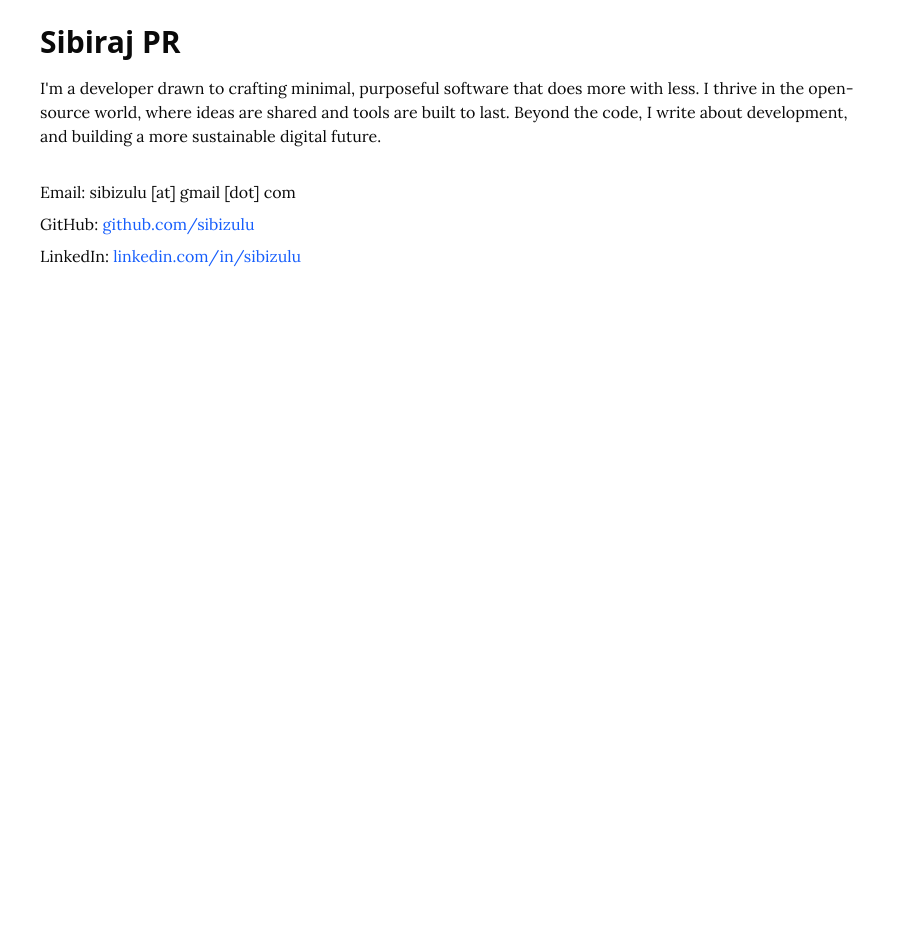
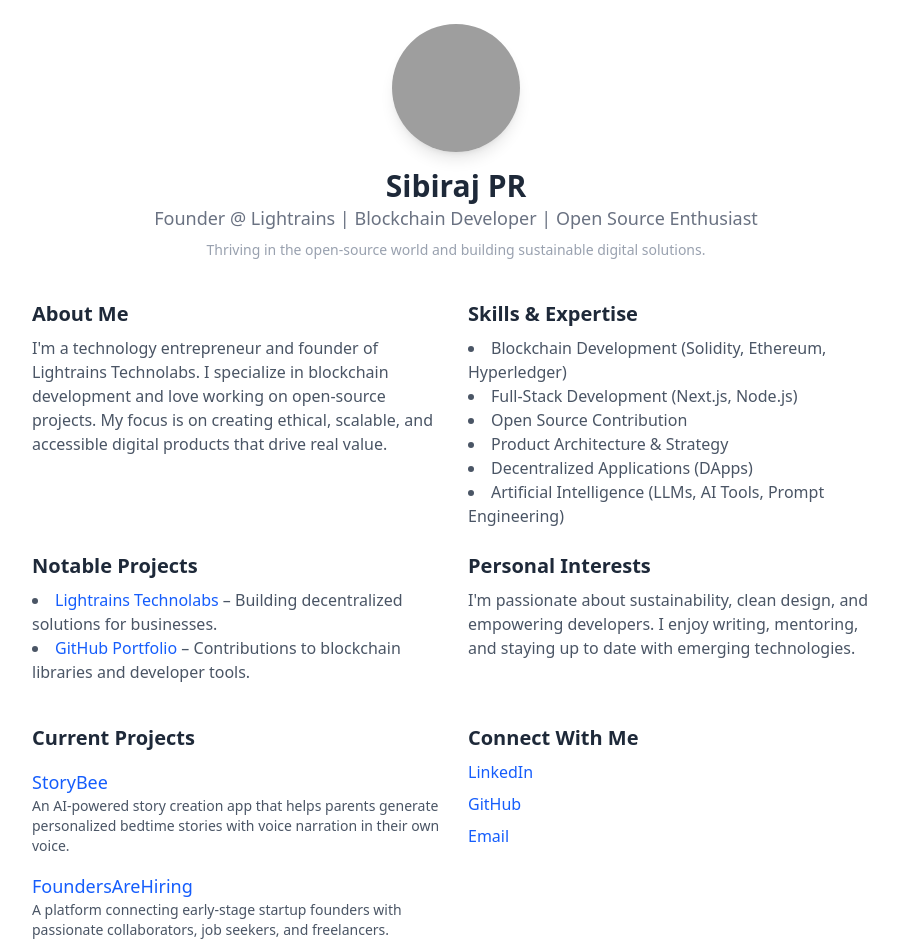
Before and after one commit to sibizulu/sibiraj.in, a Next.js app: page / in a window 1280 px wide. Shown: the top 952 px of the page, without its empty margins (184-1082 px from the left). Before the commit the page ends 800 px from the top, so only its background shows below. Built offline with nearby package versions, Linux system fonts and the light colour scheme; grey boxes are pictures that could not be loaded.

Commit message:
Adding profile data

```diff
--- a/app/page.tsx
+++ b/app/page.tsx
@@ -1,44 +1,6 @@
-import Link from "next/link";
+import Link from 'next/link'
+import Profile from '@/components/user/profile'
 
 export default function Home() {
-  return (
-    <div className="w-full px-4 sm:px-6 md:px-8 py-6 mx-auto max-w-full md:max-w-3xl lg:max-w-4xl">
-      <h2 className="text-xl md:text-2xl lg:text-3xl font-bold mb-4">
-        Sibiraj PR
-      </h2>
-
-      <p className="font-lora text-sm md:text-base mb-4">
-        I'm a developer drawn to crafting minimal, purposeful software that does
-        more with less. I thrive in the open-source world, where ideas are
-        shared and tools are built to last. Beyond the code, I write about
-        development, and building a more sustainable digital future.
-      </p>
-
-      <div className="font-lora text-sm md:text-base space-y-2 mt-8">
-        <p>Email: sibizulu [at] gmail [dot] com</p>
-        <p>
-          GitHub:{" "}
-          <a
-            href="https://github.com/sibizulu"
-            className="text-blue-600 hover:underline"
-            target="_blank"
-            rel="noopener noreferrer"
-          >
-            github.com/sibizulu
-          </a>
-        </p>
-        <p>
-          LinkedIn:{" "}
-          <a
-            href="https://linkedin.com/in/sibizulu"
-            className="text-blue-600 hover:underline"
-            target="_blank"
-            rel="noopener noreferrer"
-          >
-            linkedin.com/in/sibizulu
-          </a>
-        </p>
-      </div>
-    </div>
-  );
+  return <Profile />
 }
--- /dev/null
+++ b/components/user/profile.jsx
@@ -0,0 +1,98 @@
+import profileData from '@/data/profile.json'
+
+export default function Profile() {
+  return (
+    <section className="max-w-4xl mx-auto p-6 text-gray-800">
+      <div className="text-center mb-10">
+        <img
+          src={profileData.image}
+          alt={profileData.name}
+          className="w-32 h-32 mx-auto rounded-full shadow-lg mb-4"
+        />
+        <h1 className="text-3xl font-bold">{profileData.name}</h1>
+        <p className="text-lg text-gray-500">{profileData.title}</p>
+        <p className="text-sm mt-2 text-gray-400">{profileData.tagline}</p>
+      </div>
+
+      <div className="grid md:grid-cols-2 gap-6">
+        <div>
+          <h2 className="text-xl font-semibold mb-2">About Me</h2>
+          <p className="text-gray-600">{profileData.about}</p>
+        </div>
+
+        <div>
+          <h2 className="text-xl font-semibold mb-2">Skills & Expertise</h2>
+          <ul className="list-disc list-inside text-gray-600">
+            {profileData.skills.map((skill, index) => (
+              <li key={index}>{skill}</li>
+            ))}
+          </ul>
+        </div>
+
+        <div>
+          <h2 className="text-xl font-semibold mb-2">Notable Projects</h2>
+          <ul className="list-disc list-inside text-gray-600">
+            {profileData.projects.map((project, index) => (
+              <li key={index}>
+                <a
+                  href={project.link}
+                  className="text-blue-600 hover:underline"
+                  target="_blank">
+                  {project.name}
+                </a>{' '}
+                – {project.description}
+              </li>
+            ))}
+          </ul>
+        </div>
+
+        <div>
+          <h2 className="text-xl font-semibold mb-2">Personal Interests</h2>
+          <p className="text-gray-600">{profileData.interests}</p>
+        </div>
+      </div>
+
+      <div className="mt-10 grid md:grid-cols-2 gap-6">
+        {profileData.currentProjects &&
+          profileData.currentProjects.length > 0 && (
+            <div>
+              <h2 className="text-xl font-semibold mb-4">Current Projects</h2>
+              <ul className="space-y-4 text-gray-700">
+                {profileData.currentProjects.map((project, index) => (
+                  <li key={index}>
+                    <h3 className="font-medium text-lg">
+                      <a
+                        href={project.link}
+                        target="_blank"
+                        className="text-blue-600 hover:underline">
+                        {project.name}
+                      </a>
+                    </h3>
+                    <p className="text-sm text-gray-600">
+                      {project.description}
+                    </p>
+                  </li>
+                ))}
+              </ul>
+            </div>
+          )}
+
+        <div>
+          <h2 className="text-xl font-semibold mb-2">Connect With Me</h2>
+          <ul className="space-y-2 text-blue-600">
+            {profileData.socials.map((social, index) => (
+              <li key={index}>
+                <a
+                  href={social.link}
+                  target="_blank"
+                  className="hover:underline">
+                  {social.label}
+                </a>
+              </li>
+            ))}
+          </ul>
+        </div>
+      </div>
+    </section>
+  )
+}
--- /dev/null
+++ b/data/profile.json
@@ -0,0 +1,54 @@
+{
+  "name": "Sibiraj PR",
+  "title": "Founder @ Lightrains | Blockchain Developer | Open Source Enthusiast",
+  "tagline": "Thriving in the open-source world and building sustainable digital solutions.",
+  "image": "/profile.jpeg",
+  "about": "I'm a technology entrepreneur and founder of Lightrains Technolabs. I specialize in blockchain development and love working on open-source projects. My focus is on creating ethical, scalable, and accessible digital products that drive real value.",
+  "skills": [
+    "Blockchain Development (Solidity, Ethereum, Hyperledger)",
+    "Full-Stack Development (Next.js, Node.js)",
+    "Open Source Contribution",
+    "Product Architecture & Strategy",
+    "Decentralized Applications (DApps)",
+    "Artificial Intelligence (LLMs, AI Tools, Prompt Engineering)"
+  ],
+  "projects": [
+    {
+      "name": "Lightrains Technolabs",
+      "description": "Building decentralized solutions for businesses.",
+      "link": "https://lightrains.com"
+    },
+    {
+      "name": "GitHub Portfolio",
+      "description": "Contributions to blockchain libraries and developer tools.",
+      "link": "https://github.com/sibizulu"
+    }
+  ],
+  "interests": "I'm passionate about sustainability, clean design, and empowering developers. I enjoy writing, mentoring, and staying up to date with emerging technologies.",
+  "socials": [
+    {
+      "label": "LinkedIn",
+      "link": "https://www.linkedin.com/in/sibizulu/"
+    },
+    {
+      "label": "GitHub",
+      "link": "https://github.com/sibizulu"
+    },
+    {
+      "label": "Email",
+      "link": "mailto:sibizulu@gmail.com"
+    }
+  ],
+  "currentProjects": [
+    {
+      "name": "StoryBee",
+      "link": "https://storybee.app/",
+      "description": "An AI-powered story creation app that helps parents generate personalized bedtime stories with voice narration in their own voice."
+    },
+    {
+      "name": "FoundersAreHiring",
+      "link": "https://foundersarehiring.com/",
+      "description": "A platform connecting early-stage startup founders with passionate collaborators, job seekers, and freelancers."
+    }
+  ]
+}
```
Also changed, not shown: 1 other file (tests, documents, lock files or other folders).
